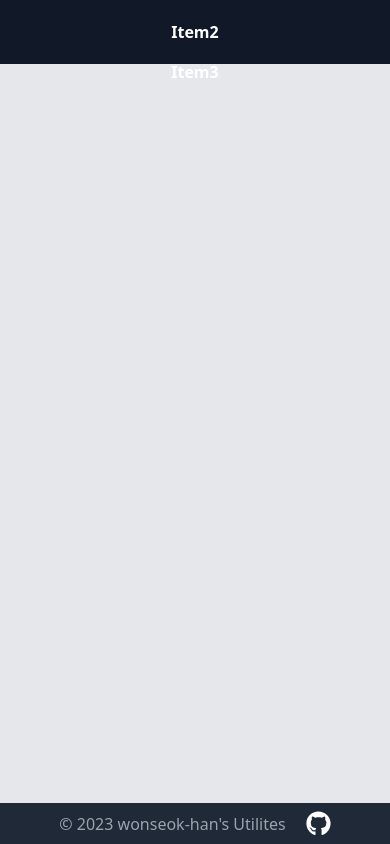
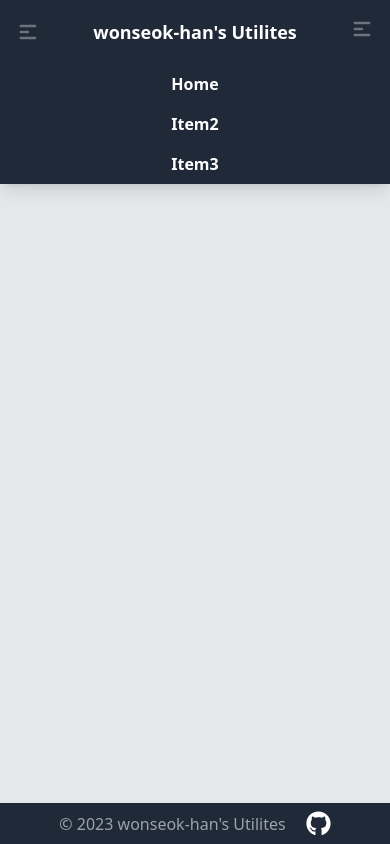
Before and after one commit to wonseok-han/my-utilites, a React (Create React App) app: page /lib in a window 390 px wide. Both pictures are taken after a click on the button 366 px from the left and 30 px from the top of the page. Built offline with nearby package versions, Linux system fonts and the light colour scheme.

Commit message:
레이아웃 구성 컴포넌트를 Layout 컴포넌트로 분리

```diff
--- a/src/App.tsx
+++ b/src/App.tsx
@@ -1,35 +1,11 @@
-import { useState } from 'react';
 import { BrowserRouter as Router } from 'react-router-dom';
 
-import Content from 'layout/Content';
-import Footer from 'layout/Footer';
-import Header from 'layout/Header';
-import Side from 'layout/Side';
-import Routes from 'Routes';
+import Layout from 'layout/Layout';
 
 function App() {
-  const [isSideOpen, setIsSideOpen] = useState(false);
-
-  const handleSideToggle = () => {
-    setIsSideOpen(!isSideOpen);
-  };
-
-  const handleCloseSide = () => {
-    setIsSideOpen(false);
-  };
-
   return (
     <Router basename={process.env.PUBLIC_URL}>
-      <Header onSideToggle={handleSideToggle} />
-      <div className="flex min-h-screen">
-        <Side isOpen={isSideOpen} onClose={handleCloseSide} />
-        <div className="flex flex-col w-full min-h-full">
-          <Content>
-            <Routes />
-          </Content>
-          <Footer />
-        </div>
-      </div>
+      <Layout />
     </Router>
   );
 }
--- a/src/Routes.tsx
+++ b/src/Routes.tsx
@@ -9,10 +9,10 @@ const Routes: React.FC = () => {
 
   return (
     <GetRoutes location={location}>
-      <Route path="/" element={<Home />}>
-        <Route path="/item2" element={<Item2 />} />
-        <Route path="/item3" element={<Item3 />} />
-      </Route>
+      <Route path="/" element={<Home />} />
+
+      <Route path="/item2" element={<Item2 />} />
+      <Route path="/item3" element={<Item3 />} />
     </GetRoutes>
   );
 };
--- a/src/layout/Content.tsx
+++ b/src/layout/Content.tsx
@@ -1,11 +1,18 @@
+import './styles/Content.css';
+
 interface ContentProps {
+  isSideOpen: boolean;
   children: React.ReactNode;
 }
 
-const Content = ({ children }: ContentProps) => {
+const Content = ({ isSideOpen, children }: ContentProps) => {
   return (
-    <main className="flex-1 p-4 overflow-y-auto bg-gray-200 min-h-full">
-      <div className="max-w-7xl mx-auto t-auto pt-16">{children}</div>
+    <main
+      className={`${
+        isSideOpen ? 'content' : ''
+      } flex-1 p-4 overflow-y-auto bg-gray-200 min-h-full`}
+    >
+      <div className="mx-auto t-auto pt-16">{children}</div>
     </main>
   );
 };
--- a/src/layout/Header.tsx
+++ b/src/layout/Header.tsx
@@ -3,6 +3,7 @@
 import { useState } from 'react';
 import { HiMenuAlt1 } from 'react-icons/hi';
 import { Link } from 'react-router-dom';
+import './styles/Header.css';
 
 interface HeaderProps {
   onSideToggle: () => void;
@@ -16,7 +17,7 @@ const Header = ({ onSideToggle }: HeaderProps) => {
   };
 
   return (
-    <header className="h-16 flex fixed w-full justify-between items-center py-3 px-4 bg-gray-800 text-white">
+    <header className="h-16 flex fixed w-full justify-between items-center py-3 px-4 bg-gray-800 text-white z-50">
       <button
         className="text-gray-500 hover:text-white text-2xl"
         onClick={onSideToggle}
@@ -51,17 +52,17 @@ const Header = ({ onSideToggle }: HeaderProps) => {
           Item3
         </Link>
       </nav>
-      <div className="md:hidden">
+      <div className={`md:hidden`}>
         <button
-          className="text-gray-500 hover:text-white"
+          className="text-gray-500 hover:text-white text-2xl"
           onClick={handleMenuToggle}
         >
           <HiMenuAlt1 />
         </button>
         <div
-          className={`${
+          className={`absolute inset-x-0 top-16 shadow-lg md:hidden bg-gray-800 text-white ${
             isMenuOpen ? 'block' : 'hidden'
-          } absolute inset-0 bg-gray-900 text-white z-40`}
+          } ${isMenuOpen ? 'slide-down' : 'slide-up'}`}
         >
           <nav className="flex flex-col items-center justify-center h-full">
             <Link
--- /dev/null
+++ b/src/layout/Layout.tsx
@@ -0,0 +1,35 @@
+import { useState } from 'react';
+
+import Content from 'layout/Content';
+import Footer from 'layout/Footer';
+import Header from 'layout/Header';
+import Side from 'layout/Side';
+import Routes from 'Routes';
+
+const Layout = () => {
+  const [isSideOpen, setIsSideOpen] = useState(false);
+
+  const handleSideToggle = () => {
+    setIsSideOpen(!isSideOpen);
+  };
+
+  const handleCloseSide = () => {
+    setIsSideOpen(false);
+  };
+  return (
+    <>
+      <Header onSideToggle={handleSideToggle} />
+      <div className="flex min-h-screen">
+        <Side isOpen={isSideOpen} onClose={handleCloseSide} />
+        <div className="flex flex-col w-full min-h-full">
+          <Content isSideOpen={isSideOpen}>
+            <Routes />
+          </Content>
+          <Footer />
+        </div>
+      </div>
+    </>
+  );
+};
+
+export default Layout;
--- /dev/null
+++ b/src/layout/styles/Content.css
@@ -0,0 +1,6 @@
+@media (min-width: 769px) {
+    .content {
+      margin-left: 16rem;
+      transition: margin .2s ease-in-out;
+    }
+}
--- /dev/null
+++ b/src/layout/styles/Header.css
@@ -0,0 +1,33 @@
+@keyframes slide-down {
+    from {
+        opacity: 0;
+        top: 2rem;
+    }
+    to {
+        opacity: 1;
+        top: 4rem;
+    }
+  }
+
+  @keyframes slide-up {
+    from {
+        opacity: 1;
+        top: 4rem;
+    }
+    to {
+        opacity: 0;
+        top: 2rem;
+    }
+  }
+
+  .slide-down {
+    animation-name: slide-down;
+    animation-duration: 0.2s;
+    animation-fill-mode: forwards;
+  }
+
+  .slide-up {
+    animation-name: slide-up;
+    animation-duration: 0.2s;
+    animation-fill-mode: forwards;
+  }
```
